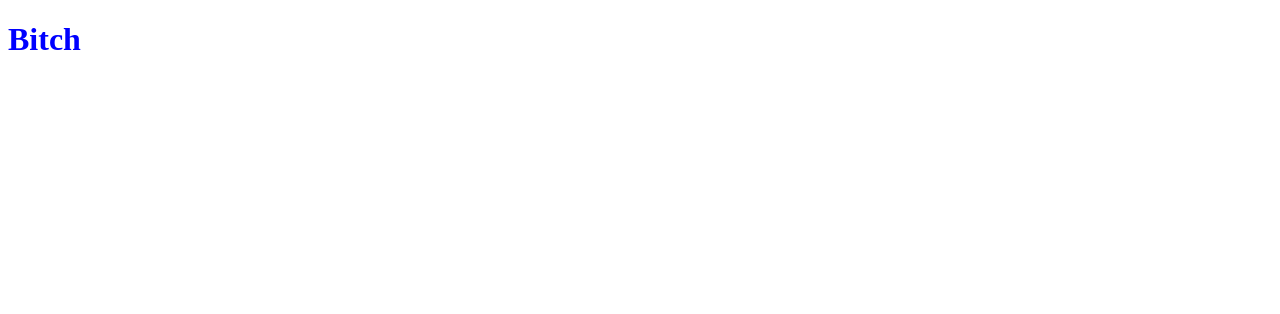
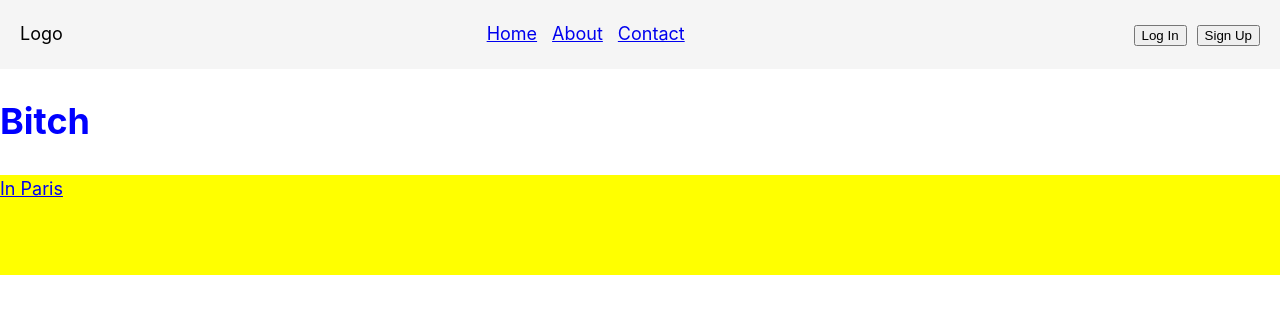
Before and after one commit to Desperadosol/CS_IA_Subject_Recommender, a Next.js app in the folder ib-cs-ia/: page / in a window 1280 px wide. Shown: the top 314 px of the page. Built offline with nearby package versions, Linux system fonts and the light colour scheme.

Commit message:
structure of the home page

```diff
--- /dev/null
+++ b/ib-cs-ia/components/footer.js
@@ -0,0 +1,11 @@
+import styles from './footer.module.css';
+import Link from 'next/link';
+
+export default function Footer() {
+    return (
+    <footer className={styles.footer}>
+        <Link href="https://www.youtube.com/watch?v=jt9mM1jw7PE">In Paris</Link>
+    </footer>
+  );
+
+}
--- /dev/null
+++ b/ib-cs-ia/components/footer.module.css
@@ -0,0 +1,4 @@
+.footer {
+    height: 100px;
+    background-color: yellow;
+}
--- /dev/null
+++ b/ib-cs-ia/components/layout.js
@@ -0,0 +1,13 @@
+import Navbar from "./nav";
+import Footer from "./footer";
+
+export default function Layout({ children }) {
+    return (
+    <>
+      <Navbar />
+      <main>{children}</main>
+      <Footer />
+    </>
+  );
+
+}
--- /dev/null
+++ b/ib-cs-ia/components/nav.js
@@ -0,0 +1,19 @@
+import styles from './nav.module.css';
+import Link from 'next/link';
+
+export default function Navbar() {
+  return (
+    <div className={`${styles.navbar}`}>
+      <div className="logo">Logo</div>
+      <div className={`${styles.links}`}>
+        <Link href="/">Home</Link>
+        <Link href="/about">About</Link>
+        <Link href="/contact">Contact</Link>
+      </div>
+      <div className={`${styles.authButtons}`}>
+        <button className="login">Log In</button>
+        <button className="signup">Sign Up</button>
+      </div>
+    </div>
+  );
+}
--- /dev/null
+++ b/ib-cs-ia/components/nav.module.css
@@ -0,0 +1,12 @@
+.navbar {
+    display: flex;
+    justify-content: space-between;
+    padding: 20px;
+    background-color: #f5f5f5;
+}
+.links a {
+    margin-right: 15px;
+}
+.authButtons button {
+    margin-left: 10px;
+}
--- /dev/null
+++ b/ib-cs-ia/pages/_app.js
@@ -0,0 +1,5 @@
+import '../styles/global.css'
+
+export default function App({ Component, pageProps }) {
+  return <Component {...pageProps} />
+}
--- a/ib-cs-ia/pages/index.js
+++ b/ib-cs-ia/pages/index.js
@@ -1,7 +1,10 @@
 import styles from '../styles/smth.module.css'
+import Layout from '@/components/layout';
 
 export default function Home() {
     return (
-        <h1 className={`${styles.heading}`}>Bitch</h1>
+        <Layout>
+            <h1 className={`${styles.heading}`}>Bitch</h1>
+        </Layout>
     );
 }
--- /dev/null
+++ b/ib-cs-ia/styles/global.css
@@ -0,0 +1,12 @@
+html, body {
+  padding: 0;
+  margin: 0;
+  font-family: -apple-system, BlinkMacSystemFont, Segoe UI, Roboto, Oxygen,
+    Ubuntu, Cantarell, Fira Sans, Droid Sans, Helvetica Neue, sans-serif;
+  line-height: 1.6;
+  font-size: 18px;
+}
+
+* {
+    box-sizing: border-box;
+}
```
Also changed, not shown: ib-cs-ia/components/layout.module.css (added).
